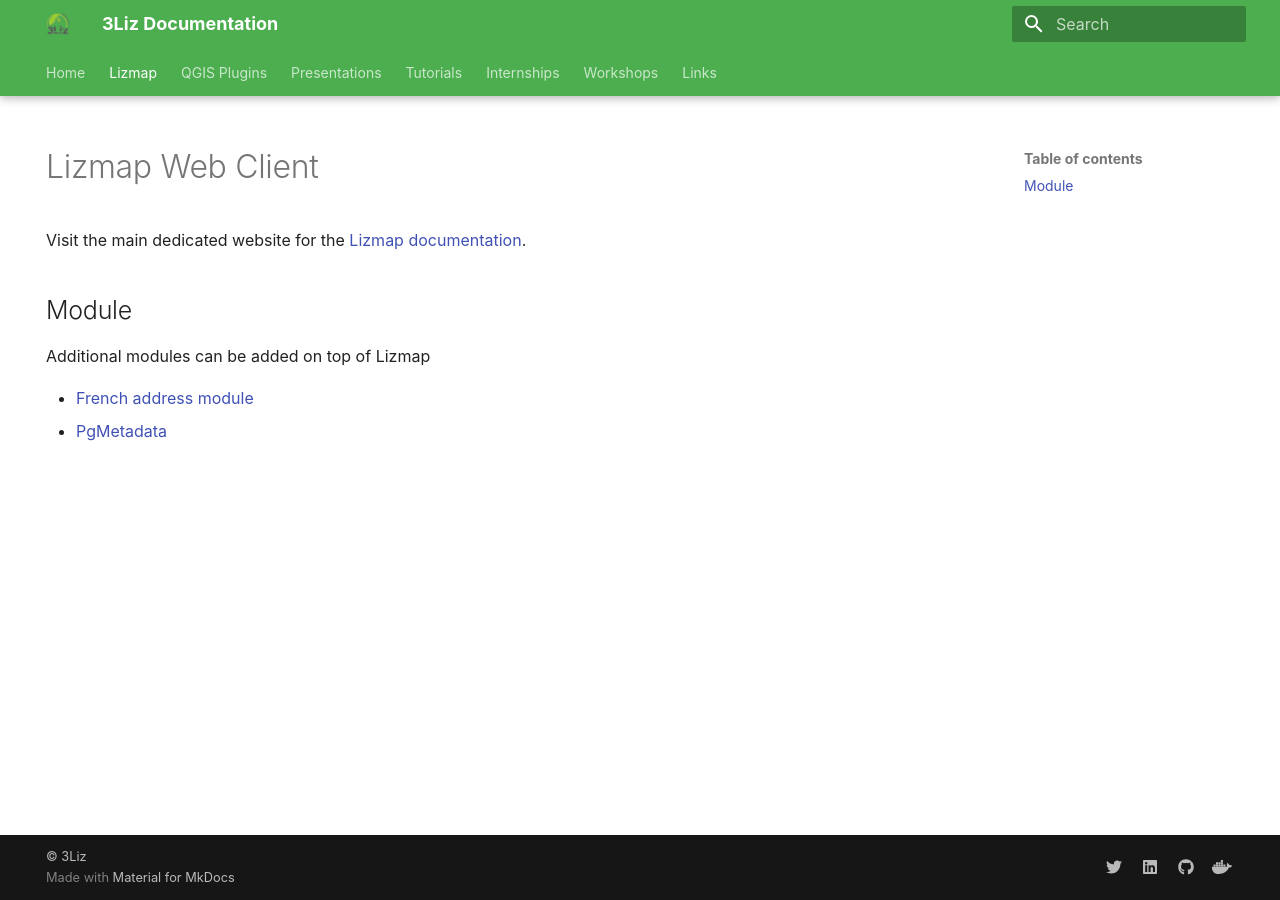
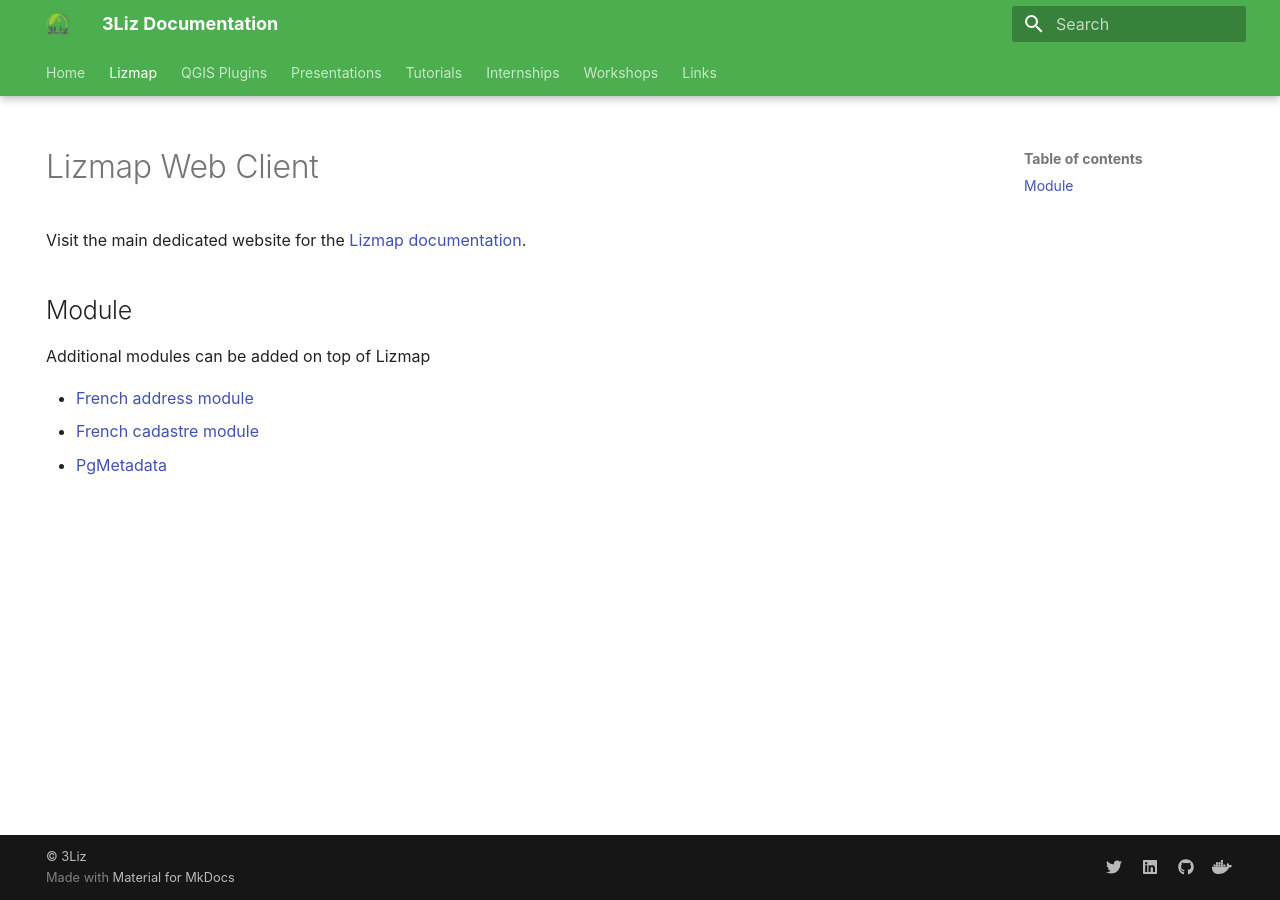
Before and after one commit to 3liz/3liz.github.io, an MkDocs documentation site: the page built from docs/lizmap.md, in a window 1280 px wide. Built offline with MkDocs 1.6.1 and Material for MkDocs 9.7.7, drawn with Linux system fonts in a browser that asks for light colours; nearby versions of some CDN libraries.

Commit message:
Add link to French cadastre module

```diff
--- a/docs/lizmap.md
+++ b/docs/lizmap.md
@@ -12,4 +12,5 @@
 Additional modules can be added on top of Lizmap
 
 * [French address module](../qgis-gestion_base_adresse-plugin/)
+* [French cadastre module](../QgisCadastrePlugin/)
 * [PgMetadata](../qgis-pgmetadata-plugin/)
```
